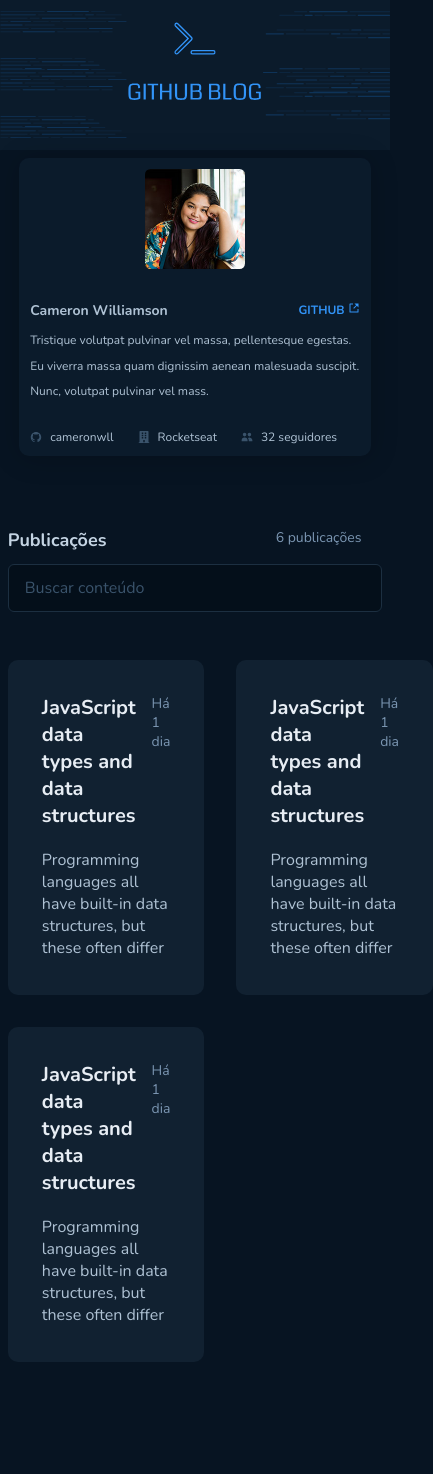
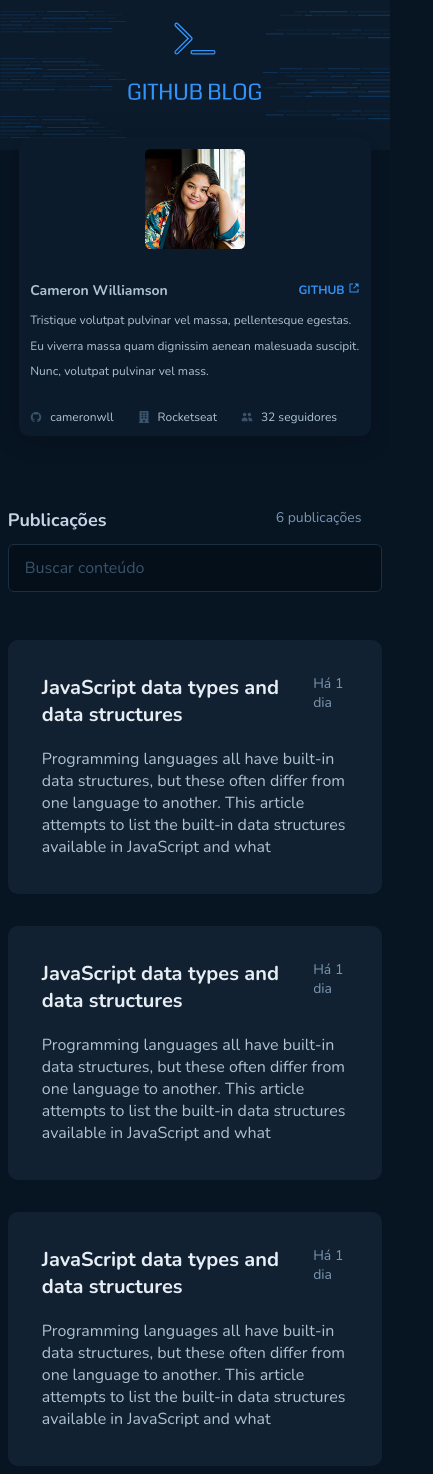
Before and after one commit to viniciusferreira7/github-blog, a React (Vite) app: page / in a window 390 px wide. Shown: the whole page, 433 px wide, since content can reach past the window. Before the commit the page ends 1370 px from the top, so only its background shows below. Built offline with nearby package versions, Linux system fonts and the light colour scheme.

Commit message:
style(defaultlayout, collectionofpost): mudança na box, e deixando o colletionofpost responsiva

```diff
--- a/src/layouts/DefaultLayout/styles.ts
+++ b/src/layouts/DefaultLayout/styles.ts
@@ -22,7 +22,7 @@ export const DefaultBox = styled.div`
 
   @media screen and (max-width: 768px) {
     max-width: 22rem;
-    margin-top: 0;
+    margin-top: -20px;
 
     position: relative;
 
--- a/src/pages/Home/components/CollectionOfPosts/index.tsx
+++ b/src/pages/Home/components/CollectionOfPosts/index.tsx
@@ -3,6 +3,7 @@ import { CollectionOfPostsContainer } from './styles'
 
 export function CollectionOfPosts() {
   return (
+    // Deixar os collection responsivo
     <CollectionOfPostsContainer>
       <Post />
       <Post />
--- a/src/pages/Home/components/CollectionOfPosts/styles.ts
+++ b/src/pages/Home/components/CollectionOfPosts/styles.ts
@@ -6,4 +6,8 @@ export const CollectionOfPostsContainer = styled.section`
   gap: 2rem;
 
   margin-top: 3rem;
+
+  @media screen and (max-width: 767px) {
+    grid-template-columns: 1fr;
+  }
 `
```
